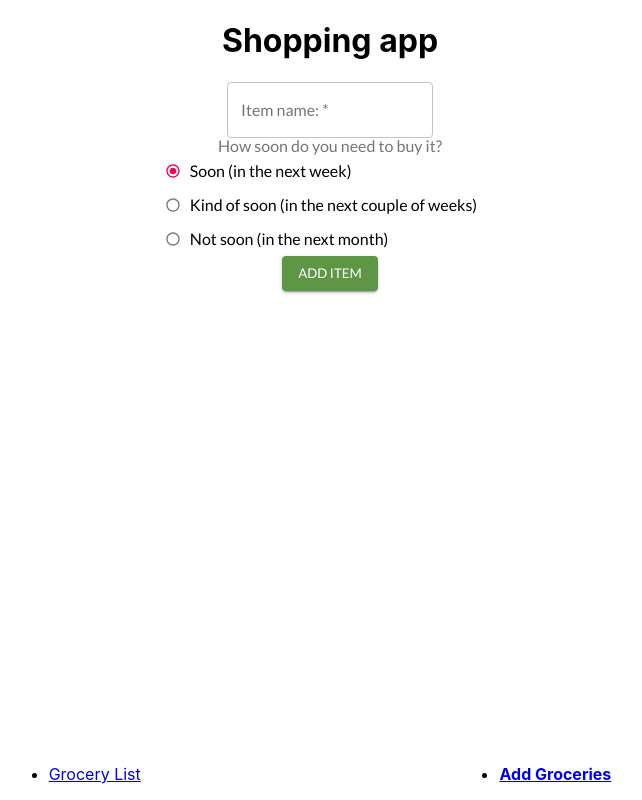
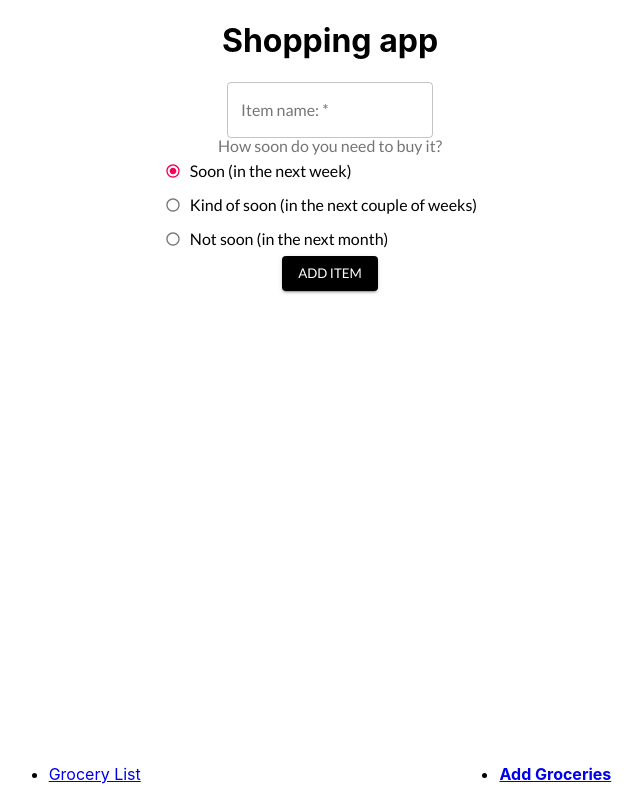
Before and after one commit to the-collab-lab/tcl-22-smart-shopping-list, a React (Create React App) app: page /additems in a window 1280 px wide. Shown: the whole page, without its empty margins (310-952 px from the left). Built offline with nearby package versions, Linux system fonts and the light colour scheme.

Commit message:
fixed style issue

```diff
--- a/src/components/AddItems/elements.js
+++ b/src/components/AddItems/elements.js
@@ -10,5 +10,7 @@ export const StyledForm = styled.form`
 `;
 
 export const StyledButton = styled(Button)`
-  background: ${primary.dark};
+  && {
+    background: black;
+  }
 `;
```
